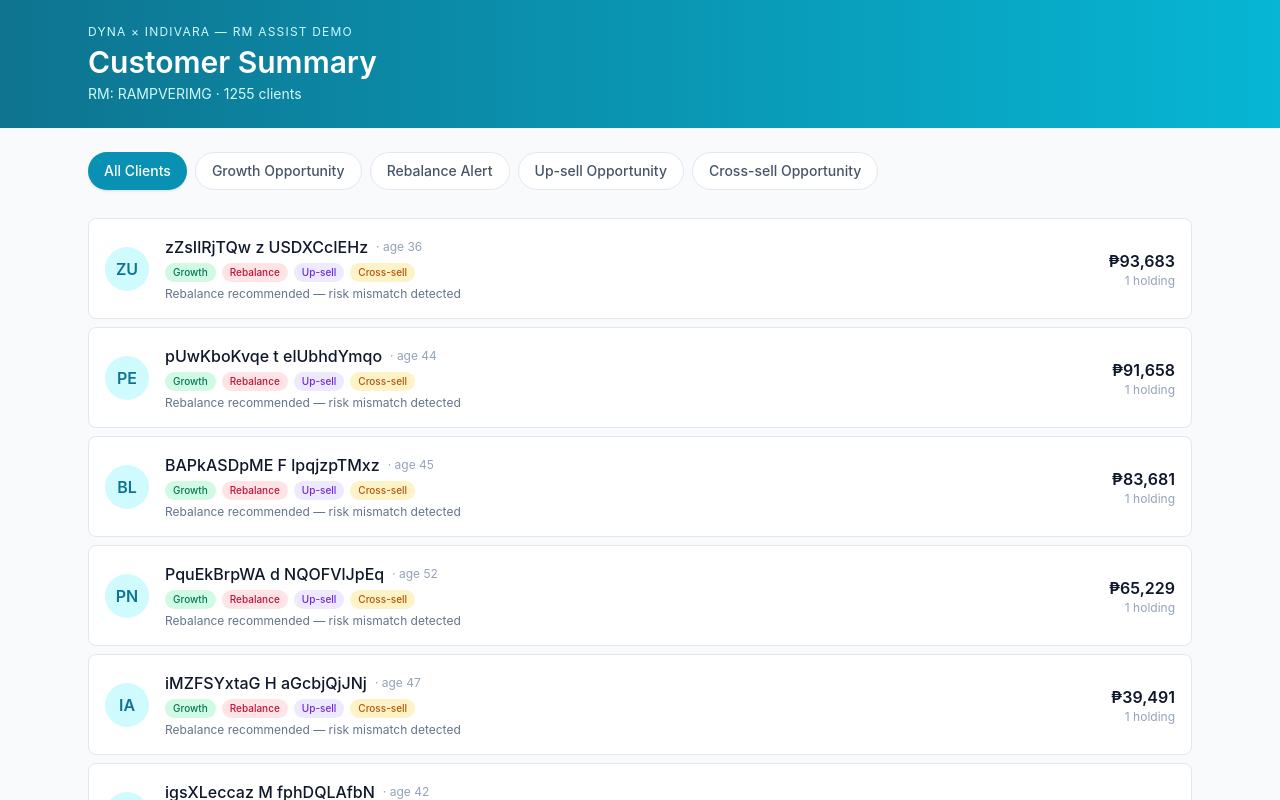
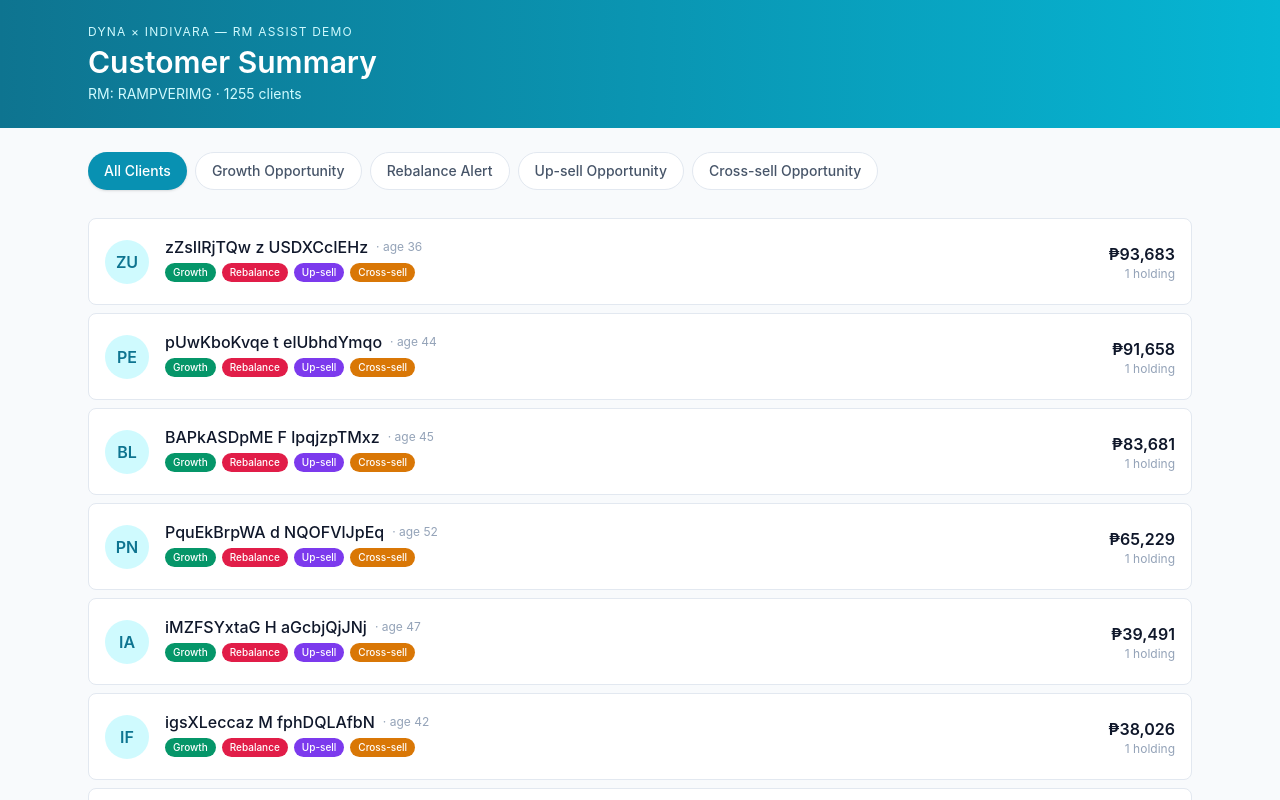
Before and after one commit to sunyue777/indivara-demo, a Next.js app: page / in a window 1280 px wide. Shown: the top 800 px of the page. Built offline with nearby package versions, Linux system fonts and the light colour scheme.

Commit message:
Add files via upload

```diff
--- a/pages/detail.js
+++ b/pages/detail.js
@@ -13,18 +13,18 @@ const riskBadgeColor = {
   'Aggressive':                'bg-rose-100 text-rose-700',
 };
 
-const tagStyle = {
-  GROWTH:    'bg-emerald-100 text-emerald-700',
-  REBALANCE: 'bg-rose-100 text-rose-700',
-  UPSELL:    'bg-violet-100 text-violet-700',
-  CROSSSELL: 'bg-amber-100 text-amber-700',
-};
-
 const statusBg = {
   aligned:  'bg-emerald-50 border-emerald-200 text-emerald-800',
   warning:  'bg-amber-50 border-amber-200 text-amber-800',
   mismatch: 'bg-rose-50 border-rose-200 text-rose-800',
   unknown:  'bg-slate-50 border-slate-200 text-slate-700',
+};
+
+const FROM_LABEL = {
+  GROWTH:    { label: 'Growth Opportunity',     dotColor: 'bg-emerald-500' },
+  UPSELL:    { label: 'Up-sell Opportunity',    dotColor: 'bg-violet-500' },
+  REBALANCE: { label: 'Rebalance Alert',        dotColor: 'bg-rose-500' },
+  CROSSSELL: { label: 'Cross-sell Opportunity', dotColor: 'bg-amber-500' },
 };
 
 const iconFor = (key) => {
@@ -56,7 +56,7 @@ const Field = ({ label, value }) => (
 
 export default function Detail() {
   const router = useRouter();
-  const { customer_id } = router.query;
+  const { customer_id, from } = router.query;
   const [data, setData] = useState(null);
   const [loading, setLoading] = useState(true);
   const [error, setError] = useState(null);
@@ -66,14 +66,15 @@ export default function Detail() {
     if (!customer_id) return;
     setLoading(true);
     setError(null);
-    fetch(`/api/client-detail?customer_id=${customer_id}`)
+    const fromParam = from ? `&from=${from}` : '';
+    fetch(`/api/client-detail?customer_id=${customer_id}${fromParam}`)
       .then(r => {
         if (!r.ok) throw new Error('Not found');
         return r.json();
       })
       .then(d => { setData(d); setLoading(false); })
       .catch(e => { setError(e.message); setLoading(false); });
-  }, [customer_id]);
+  }, [customer_id, from]);
 
   if (loading) {
     return (
@@ -94,7 +95,9 @@ export default function Detail() {
     );
   }
 
-  const { summary, portfolio, risk_check, talking_points, priority_flags, flag_labels } = data;
+  const { summary, portfolio, risk_check, talking_points, priority_flags, flag_labels, suggestions } = data;
+  const fromContext = from && FROM_LABEL[from] ? FROM_LABEL[from] : null;
+  const contextSuggestion = from && suggestions?.[from];
 
   return (
     <>
@@ -120,7 +123,12 @@ export default function Detail() {
                 </div>
                 <div className="flex flex-wrap gap-1.5 mt-2">
                   {priority_flags.map((f, i) => (
-                    <span key={f} className="text-[11px] px-2 py-1 bg-white text-brand-700 rounded-full font-medium">
+                    <span
+                      key={f}
+                      className={`text-[11px] px-2 py-1 rounded-full font-medium ${
+                        from === f ? 'bg-white text-brand-700 ring-2 ring-white/60' : 'bg-white/20 text-white border border-white/30'
+                      }`}
+                    >
                       {flag_labels[i]}
                     </span>
                   ))}
@@ -129,6 +137,23 @@ export default function Detail() {
             </div>
           </div>
         </header>
+
+        {/* Tab-context banner */}
+        {fromContext && contextSuggestion && (
+          <div className="max-w-6xl mx-auto px-4 sm:px-6 -mt-2">
+            <div className="bg-white border border-slate-200 rounded-xl p-4 shadow-sm">
+              <div className="flex items-start gap-3">
+                <div className={`w-2 h-2 rounded-full ${fromContext.dotColor} mt-1.5 shrink-0`} />
+                <div className="flex-1">
+                  <div className="text-[11px] uppercase tracking-wider text-slate-400 font-semibold">
+                    Why this client is on your {fromContext.label} list
+                  </div>
+                  <div className="text-sm text-slate-800 mt-0.5">{contextSuggestion}</div>
+                </div>
+              </div>
+            </div>
+          </div>
+        )}
 
         <main className="max-w-6xl mx-auto px-4 sm:px-6 py-6 space-y-5 lg:grid lg:grid-cols-3 lg:gap-6 lg:space-y-0">
           {/* LEFT — main column */}
@@ -278,15 +303,24 @@ export default function Detail() {
               </div>
 
               <div className="space-y-4">
-                {talking_points.map((p, i) => (
-                  <div key={i} className="border-l-2 border-brand-400 pl-4">
-                    <div className="flex items-center gap-2 text-brand-700 mb-1">
-                      {iconFor(p.icon)}
-                      <div className="font-semibold text-sm">{p.title}</div>
+                {talking_points.map((p, i) => {
+                  const isContextPoint = from && p.tag === from;
+                  return (
+                    <div
+                      key={i}
+                      className={`border-l-2 pl-4 ${isContextPoint ? 'border-brand-600' : 'border-brand-300'}`}
+                    >
+                      <div className="flex items-center gap-2 text-brand-700 mb-1">
+                        {iconFor(p.icon)}
+                        <div className="font-semibold text-sm">{p.title}</div>
+                        {isContextPoint && (
+                          <span className="text-[9px] uppercase tracking-wider bg-brand-100 text-brand-700 px-1.5 py-0.5 rounded font-bold">Focus</span>
+                        )}
+                      </div>
+                      <div className="text-sm text-slate-600 leading-relaxed">{p.body}</div>
                     </div>
-                    <div className="text-sm text-slate-600 leading-relaxed">{p.body}</div>
-                  </div>
-                ))}
+                  );
+                })}
               </div>
             </div>
 
--- a/pages/index.js
+++ b/pages/index.js
@@ -4,18 +4,25 @@ import Link from 'next/link';
 const fmt = (n) => '₱' + Number(n || 0).toLocaleString('en-PH', { maximumFractionDigits: 0 });
 
 const FILTERS = [
-  { key: 'ALL',       label: 'All Clients',          color: 'slate' },
-  { key: 'GROWTH',    label: 'Growth Opportunity',   color: 'emerald' },
-  { key: 'REBALANCE', label: 'Rebalance Alert',      color: 'rose' },
-  { key: 'UPSELL',    label: 'Up-sell Opportunity',  color: 'violet' },
-  { key: 'CROSSSELL', label: 'Cross-sell Opportunity', color: 'amber' },
+  { key: 'ALL',       label: 'All Clients' },
+  { key: 'GROWTH',    label: 'Growth Opportunity' },
+  { key: 'REBALANCE', label: 'Rebalance Alert' },
+  { key: 'UPSELL',    label: 'Up-sell Opportunity' },
+  { key: 'CROSSSELL', label: 'Cross-sell Opportunity' },
 ];
 
-const TAG_STYLE = {
-  GROWTH:    'bg-emerald-100 text-emerald-700',
-  REBALANCE: 'bg-rose-100 text-rose-700',
-  UPSELL:    'bg-violet-100 text-violet-700',
-  CROSSSELL: 'bg-amber-100 text-amber-700',
+const TAG_PRIMARY = {
+  GROWTH:    'bg-emerald-600 text-white',
+  REBALANCE: 'bg-rose-600 text-white',
+  UPSELL:    'bg-violet-600 text-white',
+  CROSSSELL: 'bg-amber-600 text-white',
+};
+
+const TAG_MUTED = {
+  GROWTH:    'bg-emerald-50 text-emerald-600 border border-emerald-100',
+  REBALANCE: 'bg-rose-50 text-rose-600 border border-rose-100',
+  UPSELL:    'bg-violet-50 text-violet-600 border border-violet-100',
+  CROSSSELL: 'bg-amber-50 text-amber-600 border border-amber-100',
 };
 
 const TAG_SHORT = {
@@ -66,6 +73,16 @@ export default function Home() {
           ))}
         </div>
 
+        {/* Sort hint */}
+        {!loading && filter !== 'ALL' && (
+          <div className="text-xs text-slate-500 mb-3 px-1">
+            {filter === 'GROWTH'    && 'Sorted by lowest AUM first — biggest income vs investment gap'}
+            {filter === 'REBALANCE' && 'Sorted by largest risk-tier mismatch first'}
+            {filter === 'UPSELL'    && 'Sorted by highest AUM first — most valuable single-product holders'}
+            {filter === 'CROSSSELL' && 'Sorted by highest AUM first — biggest cross-sell value'}
+          </div>
+        )}
+
         {loading && (
           <div className="bg-white rounded-lg p-8 text-center text-slate-400">Loading…</div>
         )}
@@ -79,7 +96,7 @@ export default function Home() {
             {data.clients.map(c => (
               <Link
                 key={c.customer_id}
-                href={`/detail?customer_id=${c.customer_id}`}
+                href={`/detail?customer_id=${c.customer_id}&from=${filter}`}
                 className="block bg-white rounded-lg border border-slate-200 hover:border-brand-400 hover:shadow-md transition p-4"
               >
                 <div className="flex items-center gap-4">
@@ -92,13 +109,25 @@ export default function Home() {
                       {c.age && <span className="text-xs text-slate-400">· age {c.age}</span>}
                     </div>
                     <div className="flex items-center gap-1.5 mt-1 flex-wrap">
-                      {c.priority_flags.map(f => (
-                        <span key={f} className={`text-[10px] px-2 py-0.5 rounded-full font-medium ${TAG_STYLE[f] || 'bg-slate-100 text-slate-600'}`}>
-                          {TAG_SHORT[f] || f}
-                        </span>
-                      ))}
+                      {c.priority_flags.map(f => {
+                        const isPrimary = filter !== 'ALL' && f === filter;
+                        return (
+                          <span
+                            key={f}
+                            className={`text-[10px] px-2 py-0.5 rounded-full font-medium ${
+                              isPrimary
+                                ? TAG_PRIMARY[f]
+                                : (filter === 'ALL' ? TAG_PRIMARY[f] : TAG_MUTED[f]) || 'bg-slate-100 text-slate-600'
+                            }`}
+                          >
+                            {TAG_SHORT[f] || f}
+                          </span>
+                        );
+                      })}
                     </div>
-                    <div className="text-xs text-slate-500 truncate mt-1">{c.ai_suggestion}</div>
+                    <div className="text-xs text-slate-600 mt-1.5 leading-snug">
+                      {c.contextual_suggestion || c.default_suggestion}
+                    </div>
                   </div>
                   <div className="text-right shrink-0">
                     <div className="font-semibold text-slate-900">{fmt(c.aum)}</div>
```
